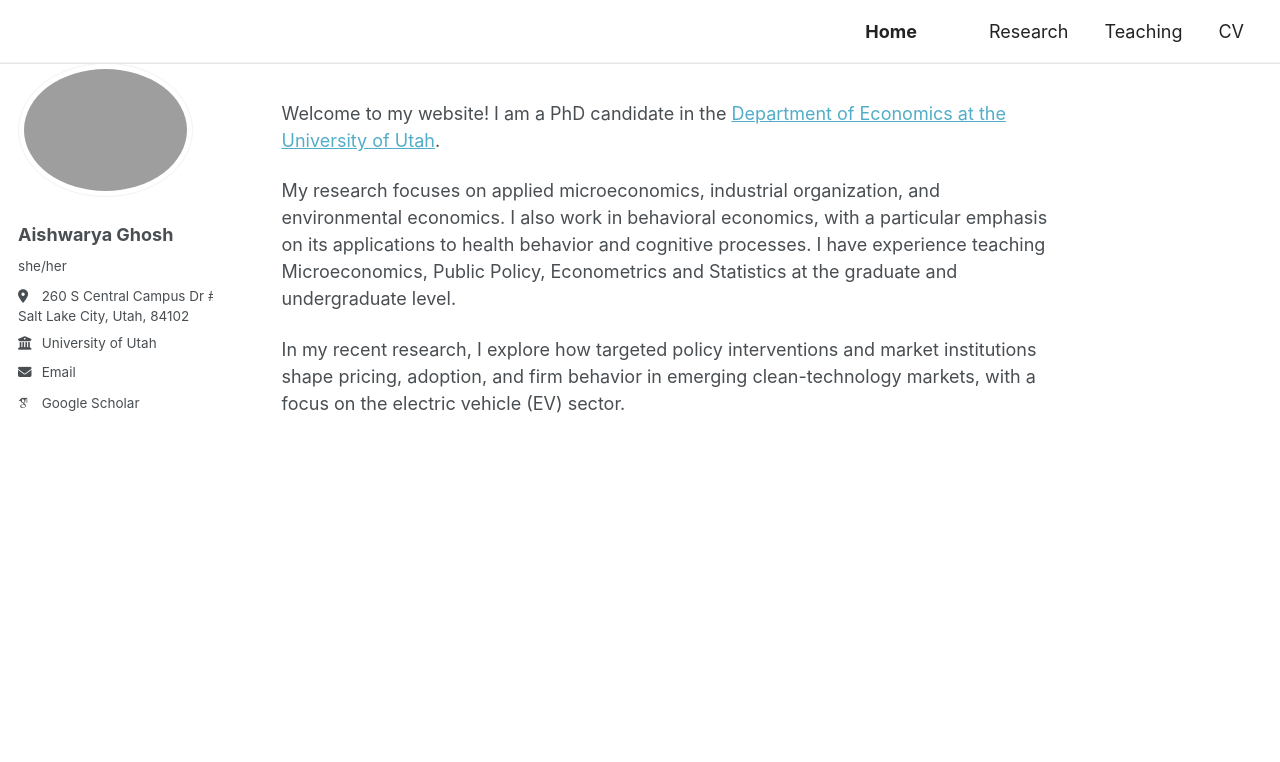
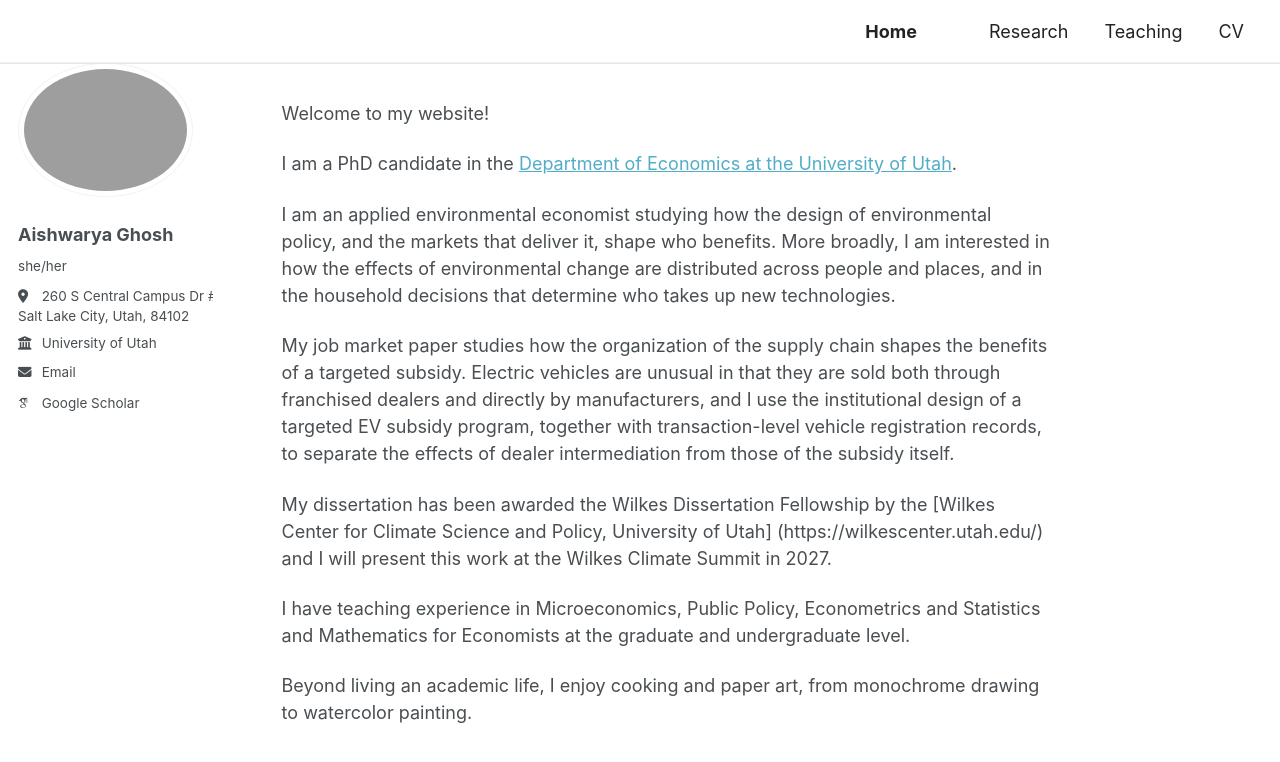
Before and after one commit to ghoshash1/ghoshash1.github.io, a Jekyll site: the page built from index.md, in a window 1280 px wide and 939 px high. Shown: the top 762 px of the window. Built offline with Jekyll 4.4.1, drawn with Linux system fonts in a browser that asks for light colours; some web fonts are replaced; our own code applies the rules of GitHub Pages for plain Markdown files.

Commit message:
Update index.md

```diff
--- a/index.md
+++ b/index.md
@@ -1,6 +1,13 @@
 Welcome to my website!
+
 I am a PhD candidate in the [Department of Economics at the University of Utah](https://www.econ.utah.edu/).
 
-My research focuses on applied microeconomics, industrial organization, and environmental economics. I also work in behavioral economics, with a particular emphasis on its applications to health behavior and cognitive processes. I have experience teaching Microeconomics, Public Policy, Econometrics and Statistics at the graduate and undergraduate level.
+I am an applied environmental economist studying how the design of environmental policy, and the markets that deliver it, shape who benefits. More broadly, I am interested in how the effects of environmental change are distributed across people and places, and in the household decisions that determine who takes up new technologies.
 
-In my recent research, I explore how targeted policy interventions and market institutions shape pricing, adoption, and firm behavior in emerging clean-technology markets, with a focus on the electric vehicle (EV) sector.
+My job market paper studies how the organization of the supply chain shapes the benefits of a targeted subsidy. Electric vehicles are unusual in that they are sold both through franchised dealers and directly by manufacturers, and I use the institutional design of a targeted EV subsidy program, together with transaction-level vehicle registration records, to separate the effects of dealer intermediation from those of the subsidy itself.
+
+My dissertation has been awarded the Wilkes Dissertation Fellowship by the [Wilkes Center for Climate Science and Policy, University of Utah] (https://wilkescenter.utah.edu/) and I will present this work at the Wilkes Climate Summit in 2027.
+
+I have teaching experience in Microeconomics, Public Policy, Econometrics and Statistics and Mathematics for Economists at the graduate and undergraduate level.
+
+Beyond living an academic life, I enjoy cooking and paper art, from monochrome drawing to watercolor painting.
```
